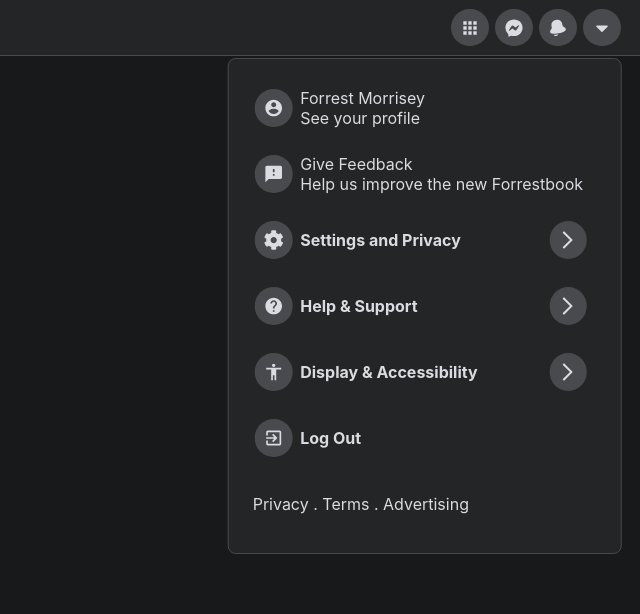
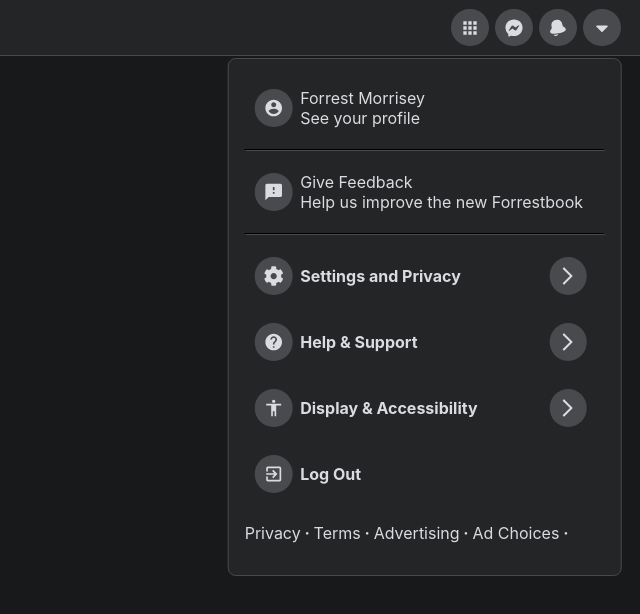
Before and after one commit to fmorrisey/FB_DropDown, a React (Create React App) app: page / in a window 1280 px wide. Shown: the top 614 px of the page, without its empty margins (640-1280 px from the left). Built offline with nearby package versions, Linux system fonts and the light colour scheme.

Commit message:
Initial footer and HR componennt

```diff
--- a/src/App.js
+++ b/src/App.js
@@ -61,8 +61,13 @@
     setMenuHeight(height);
   }
 
+  function DropdownUser() {
+    return <span>TEST</span>;
+  }
+
   function DropdownItem(props) {
     return (
+      // eslint-disable-next-line jsx-a11y/anchor-is-valid
       <a
         href="#"
         className="menu-item"
@@ -83,6 +88,26 @@
       </a>
     );
   }
+
+  function DropdownHR() {
+    return <hr />;
+  }
+
+  function DropdownFooter() {
+    return (
+      <p classNames="dropdown-footer">
+        <a href="#">Privacy</a>
+        <b> · </b>
+        <a href="#">Terms</a>
+        <b> · </b>
+        <a href="#">Advertising</a>
+        <b> · </b>
+        <a href="#">Ad Choices</a>
+        <b> · </b>
+      </p>
+    );
+  }
+
   return (
     <div className="dropdown" style={{ height: menuHeight }}>
       {/* Main Menu */}
@@ -102,13 +127,14 @@
             <br />
             See your profile
           </DropdownItem>
-
+          <DropdownHR />
           {/* FEEDBACK */}
           <DropdownItem leftIcon={<FeedbackIcon />}>
             Give Feedback
             <br />
             Help us improve the new Forrestbook
           </DropdownItem>
+          <DropdownHR />
 
           {/* SETTINGS */}
           <DropdownItem
@@ -141,7 +167,7 @@
           <DropdownItem leftIcon={<ExitToAppIcon />}>
             <h4>Log Out</h4>
           </DropdownItem>
-          <DropdownItem>Privacy . Terms . Advertising</DropdownItem>
+          <DropdownFooter />
         </div>
       </CSSTransition>
 
--- a/src/index.css
+++ b/src/index.css
@@ -35,6 +35,10 @@
 a {
   color: var(--text-color);
   text-decoration: none;
+}
+
+b {
+  color: var(--text-color);
 }
 
 hr {
@@ -115,6 +119,14 @@
   transition: height var(--speed) ease;
 }
 
+.dropdown-footer {
+}
+
+.dropdown-footer > a:hover {
+  color: var(--bg-accent);
+  text-decoration: underline !important;
+}
+
 .menu-item {
   height: 50px;
   display: flex;
@@ -123,6 +135,7 @@
   transition: background var(--speed);
   padding: 0.5rem;
   margin-right: 0.5rem;
+  text-decoration: none;
 }
 
 .menu-item:hover {
```
